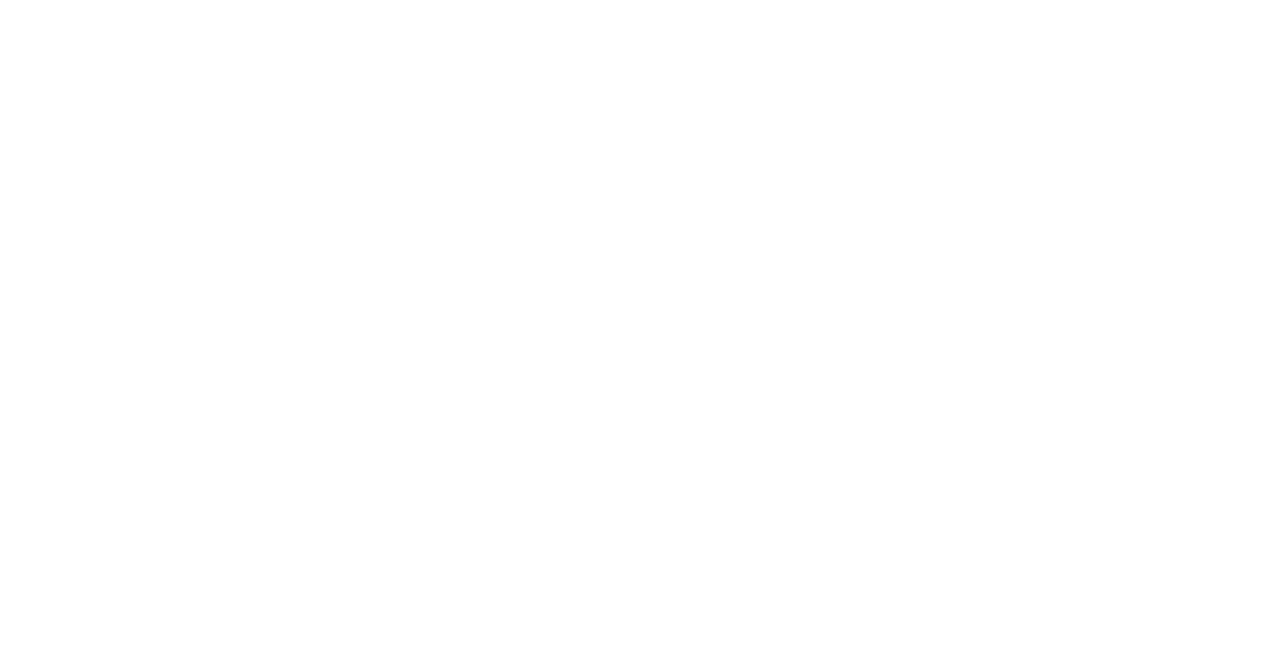
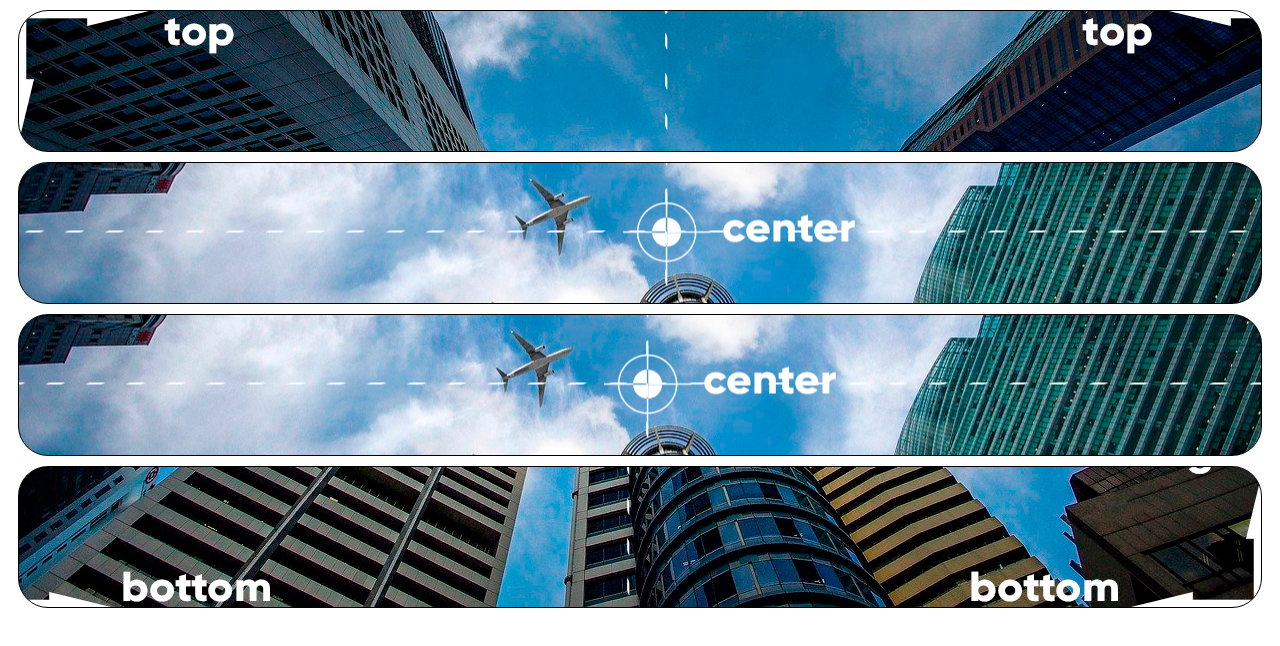
Before and after one commit to Dskzzz/htmlecss, a plain HTML site: page Exercicio 25/fundo003.html in a window 1280 px wide. Drawn offline with Linux system fonts and the light colour scheme.

Commit message:
Exercicio de posicionamento de imagens

```diff
--- a/Exercicio 25/fundo003.html
+++ b/Exercicio 25/fundo003.html
@@ -3,9 +3,35 @@
 <head>
     <meta charset="UTF-8">
     <meta name="viewport" content="width=device-width, initial-scale=1.0">
-    <title>Document</title>
+    <title>Posição de imagem</title>
+    <style>
+        .bloco{
+            background-image: url("Imagens/wallpaper003.jpg") ;
+            height: 140px;
+            margin: 10px;
+            border: 1px solid black;
+            border-radius: 30px;
+        }
+
+        #q1{
+            background-position: Left top;
+        }
+        #q2{
+            background-position: left center;
+        }
+        #q3{
+            background-position: center center;
+        }
+        #q4{
+            background-position: right bottom;
+        }
+
+    </style>
 </head>
 <body>
-
+    <div class="bloco" id="q1"></div>
+    <div class="bloco" id="q2"></div>
+    <div class="bloco" id="q3"></div>
+    <div class="bloco" id="q4"></div>
 </body>
 </html>
```
Also changed, not shown: Exercicio 25/fundo004.html (added, +24 -0 lines), Exercicio 25/fundo005.html (added, +22 -0 lines), Exercicio 25/Imagens/mascote.png (added), Exercicio 25/Imagens/wallpaper002.jpg (added), Exercicio 25/Imagens/wallpaper003.jpg (added).
